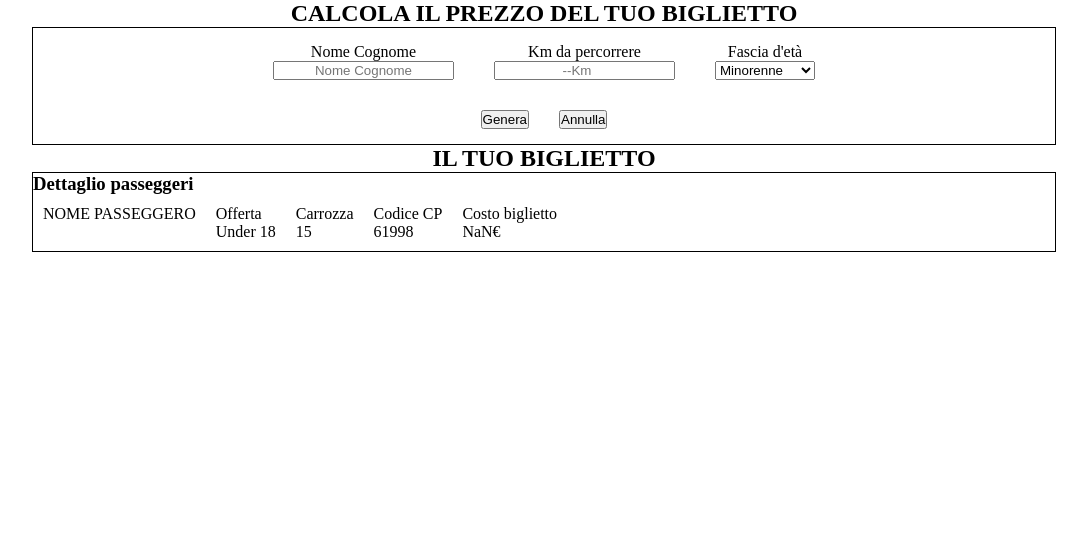
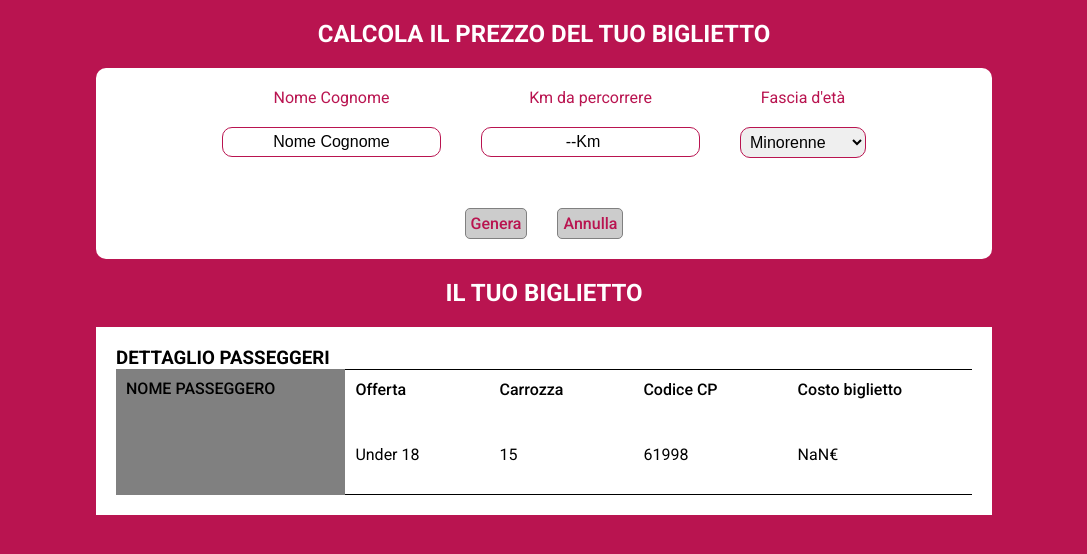
Before and after one commit to catanielena/js-biglietto-treno-form, a plain HTML site: page index.html in a window 1280 px wide. Both pictures are taken after a click on the button "Genera". Shown: the whole page, without its empty margins (96-1183 px from the left). Drawn offline with Linux system fonts and the light colour scheme.

Commit message:
Add: style

```diff
--- a/css/style.css
+++ b/css/style.css
@@ -13,6 +13,12 @@
 ::placeholder, input {
     text-align: center;
     text-transform: capitalize;
+    color: #000;
+}
+
+body {
+    background-color: var(--purple);
+    font-family: 'Roboto', sans-serif;
 }
 
 ul {
@@ -20,10 +26,11 @@ ul {
     list-style: none;
 }
 
-.section--width {
-    width: 80%;
+.section--common {
+    width: 70%;
     margin: auto;
-    border: 1px solid;
+    background-color: #fff;
+    padding: 20px;
 }
 
 #ticket-data.display--block {
@@ -34,20 +41,45 @@ ul {
 h2 {
     text-align: center;
     text-transform: uppercase;
+    color: #fff;
+    padding: 20px;
+}
+
+h3 {
+    text-transform: uppercase;
 }
 
 /* button */
+button {
+    padding: 5px;
+    font-family: 'Roboto', sans-serif;
+    font-size: 1rem;
+    font-weight: 500;
+    color: var(--purple);
+    background-color: #cccccc;
+    border-width: 0;
+    border: 1.5px solid #808080;
+    border-radius: 5px;
+}
 .btn {
     margin: 0 15px;
 }
 
 /* ticket-form */
+.section__ticket-form {
+    border-radius: 10px;
+}
 .ticket-form__form,
 .ticket-form__btn {
     display: flex;
     justify-content: center;
     text-align: center;
-    padding: 15px;
+    font-size: 1rem;
+    color: var(--purple);
+}
+
+.ticket-form__form {
+    margin-bottom: 50px;
 }
 
 .form__item {
@@ -56,6 +88,17 @@ h2 {
 
 .form__item label{
     display: block;
+}
+
+input, select {
+    border: 1px solid var(--purple);
+    border-radius: 10px;
+    font-size: 1rem;
+    padding: 5px;
+}
+
+label {
+    margin-bottom: 20px;
 }
 
 #km::after {
@@ -67,8 +110,33 @@ h2 {
     display: none;
 }
 
-li {
+.ticket-data__data {
+    height: 126px;
+    font-weight: 500;
+}
+
+.data__item {
+    flex-grow: 1;
     padding: 10px;
+}
+.ticket-data__data .data__item:first-child {
+    background-color: #808080;
+}
+.ticket-data__data .data__item:not(:first-child) {
+    display: flex;
+    flex-direction: column;
+    justify-content: space-between;
+    padding-bottom: 30px;
+    border-top: 1px solid;
+    border-bottom: 1px solid;
+}
+
+.data {
+    text-transform: capitalize;
+}
+
+.data:not(#passenger) {
+    font-weight: 400;
 }
 
 #ticket-cost::after {
--- a/index.html
+++ b/index.html
@@ -4,6 +4,11 @@
         <meta charset="UTF-8">
         <meta http-equiv="X-UA-Compatible" content="IE=edge">
         <meta name="viewport" content="width=device-width, initial-scale=1.0">
+        <!-- Google-font -->
+        <link rel="preconnect" href="https://fonts.googleapis.com">
+        <link rel="preconnect" href="https://fonts.gstatic.com" crossorigin>
+        <link href="https://fonts.googleapis.com/css2?family=Roboto:ital,wght@0,100;0,300;0,400;0,500;0,700;0,900;1,100;1,300;1,400;1,500;1,700;1,900&display=swap" rel="stylesheet">
+        <!-- /Google-font -->
         <link rel="stylesheet" href="css/style.css">
         <title>BigliettoTreno/Form</title>
     </head>
@@ -13,7 +18,7 @@
             <!-- ticket-form -->
             <section class="section">
                 <h2>Calcola il prezzo del tuo biglietto</h2>
-                <div class="section__ticket-form section--width">
+                <div class="section__ticket-form section--common">
                     <div class="ticket-form__form">
                         <div class="form__item">
                             <label for="nome-cognome">Nome Cognome</label>
@@ -48,28 +53,28 @@
             <!-- ticket-data -->
             <section class="section" id="ticket-data">
                 <h2>il tuo biglietto</h2>
-                <div class="section__ticket-data section--width">
+                <div class="section__ticket-data section--common">
                     <h3>Dettaglio passeggeri</h3>
                     <ul class="ticket-data__data">
                         <li class="data__item">
                             NOME PASSEGGERO
-                            <div id="passenger"></div>
+                            <div class="data" id="passenger"></div>
                         </li>
-                        <li>
+                        <li class="data__item">
                             Offerta
-                            <div id="offer"></div>
+                            <div class="data" id="offer"></div>
                         </li>
-                        <li>
+                        <li class="data__item">
                             Carrozza
-                            <div id="carriage"></div>
+                            <div class="data" id="carriage"></div>
                         </li>
-                        <li>
+                        <li class="data__item">
                             Codice CP
-                            <div id="cp-code"></div>
+                            <div class="data" id="cp-code"></div>
                         </li>
-                        <li>
+                        <li class="data__item">
                             Costo biglietto
-                            <div id="ticket-cost"></div>
+                            <div class="data" id="ticket-cost"></div>
                         </li>
                     </ul>
                 </div>
```
